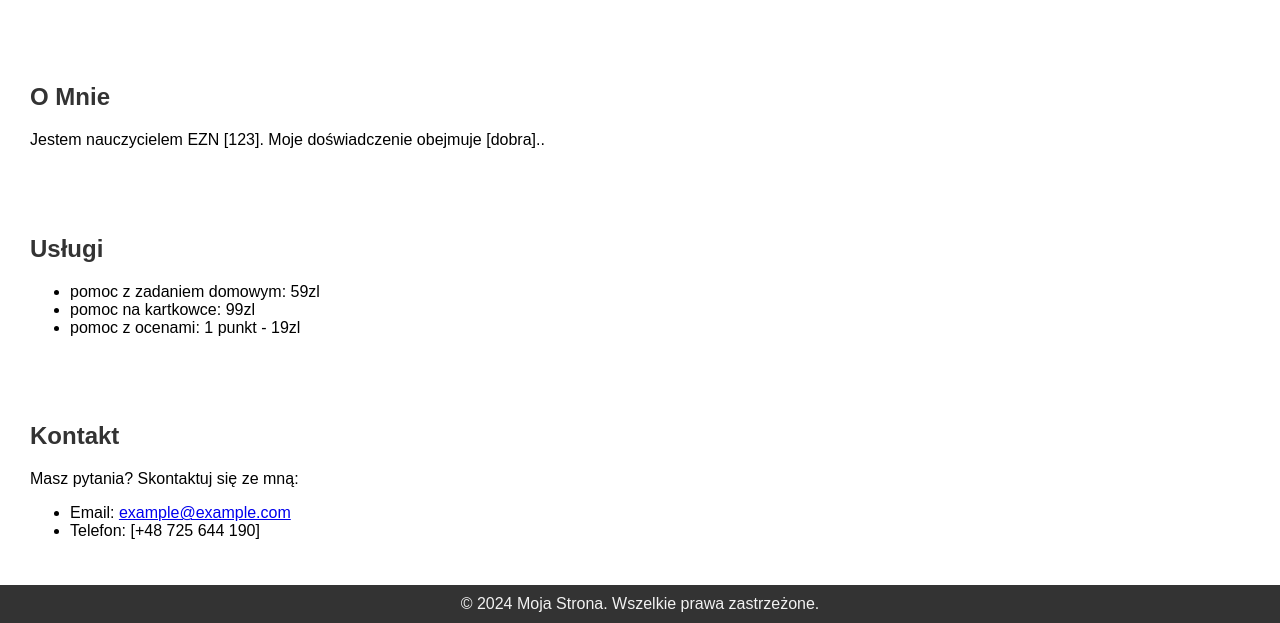
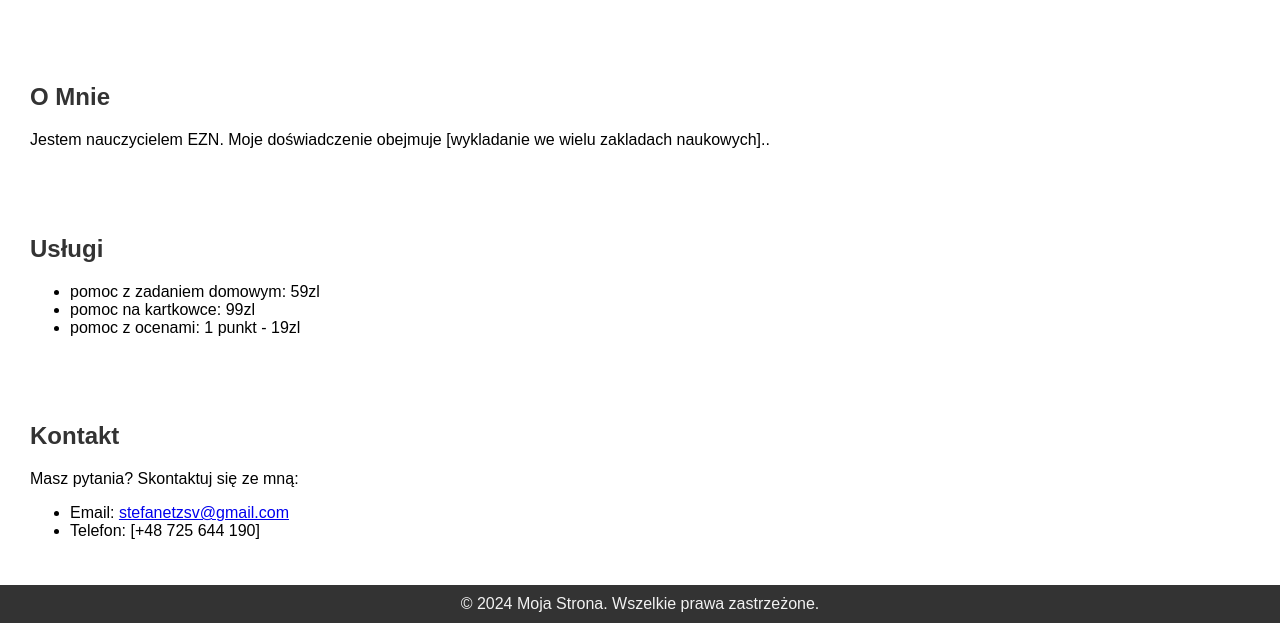
Before and after one commit to wzbk1/asd, a plain HTML site: page index.html in a window 1280 px wide. Shown: the part 177-800 px from the top of the page. Drawn offline with Linux system fonts and the light colour scheme.

Commit message:
Update index.html

```diff
--- a/index.html
+++ b/index.html
@@ -22,7 +22,7 @@
 
     <div id="about" class="section">
         <h2>O Mnie</h2>
-        <p>Jestem nauczycielem EZN [123]. Moje doświadczenie obejmuje [dobra]..</p>
+        <p>Jestem nauczycielem EZN. Moje doświadczenie obejmuje [wykladanie we wielu zakladach naukowych]..</p>
     </div>
 
     <div id="services" class="section">
@@ -38,7 +38,7 @@
         <h2>Kontakt</h2>
         <p>Masz pytania? Skontaktuj się ze mną:</p>
         <ul>
-            <li>Email: <a href="stefanetzsv@gmail.com">example@example.com</a></li>
+            <li>Email: <a href="stefanetzsv@gmail.com">stefanetzsv@gmail.com</a></li>
             <li>Telefon: [+48 725 644 190]</li>
         </ul>
     </div>
```
